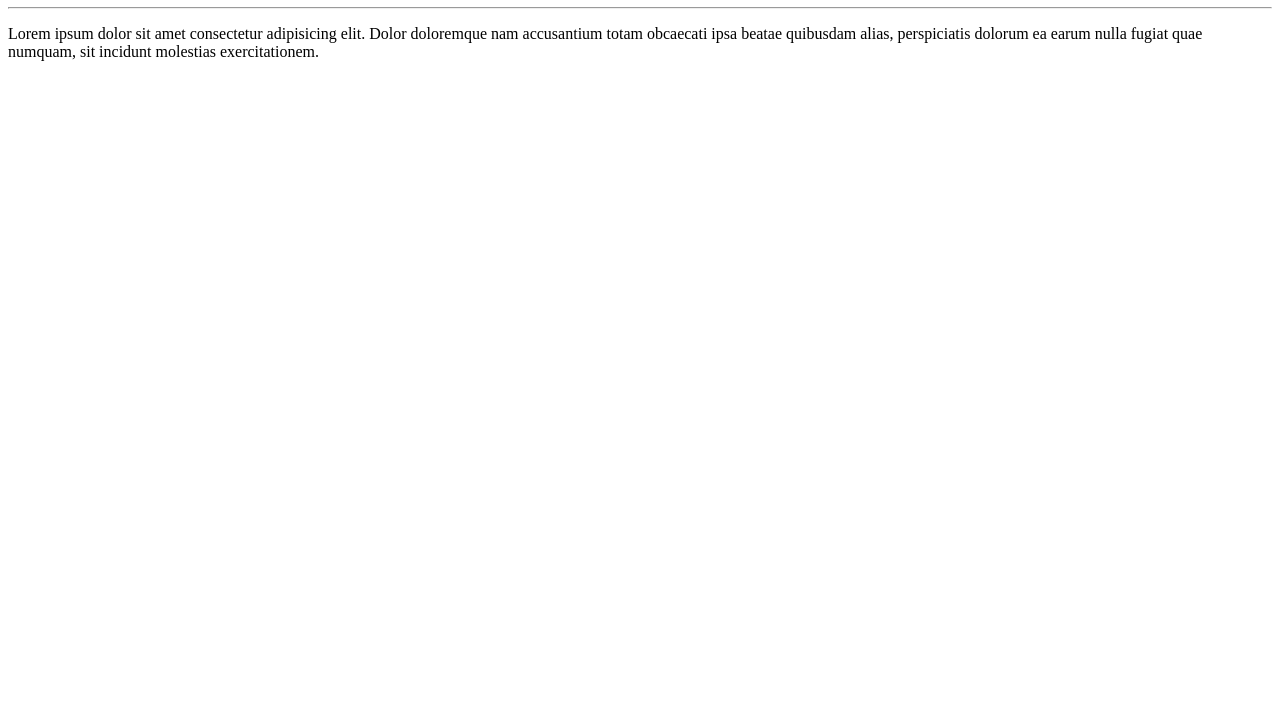
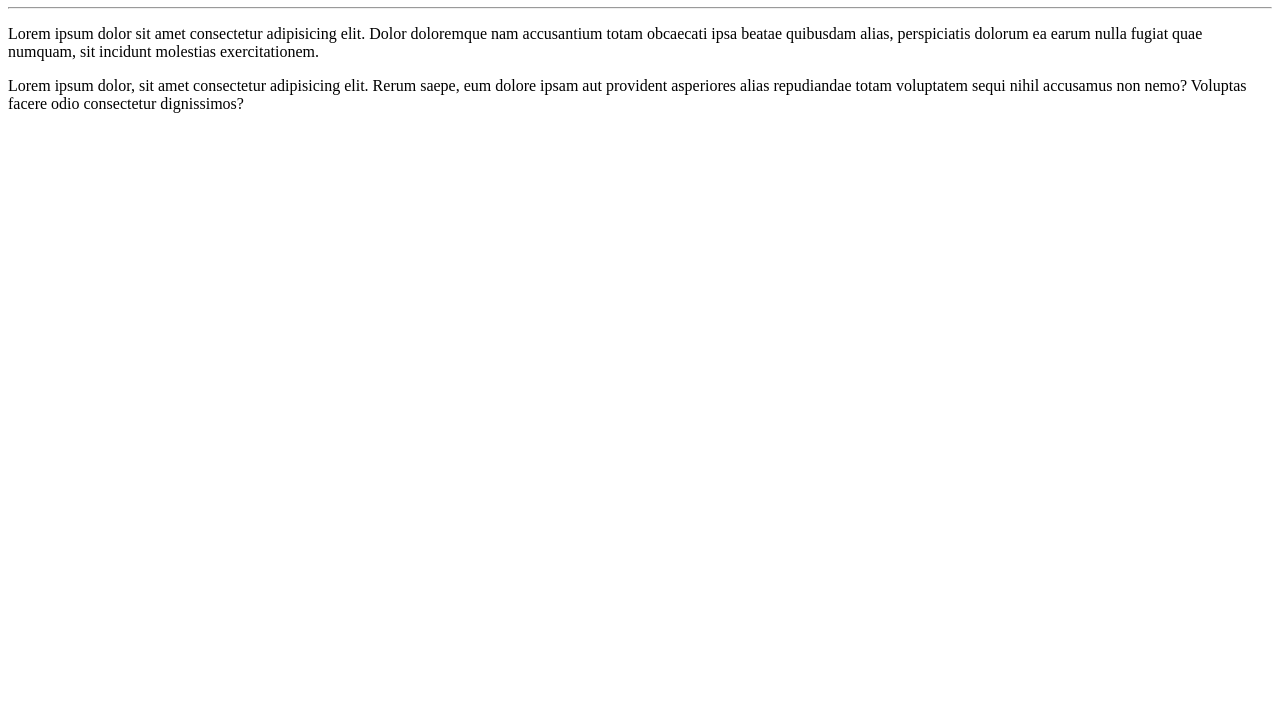
Before and after one commit to Rafael16rc/Ola-Mundo, a plain HTML site: page site-exemplo/index.html in a window 1280 px wide. Shown: the part 73-800 px from the top of the page. Drawn offline with Linux system fonts and the light colour scheme.

Commit message:
adicionei um parágrafo

```diff
--- a/site-exemplo/index.html
+++ b/site-exemplo/index.html
@@ -9,5 +9,6 @@
     <h1>Olá, Mundo!</h1>
     <hr>
     <p>Lorem ipsum dolor sit amet consectetur adipisicing elit. Dolor doloremque nam accusantium totam obcaecati ipsa beatae quibusdam alias, perspiciatis dolorum ea earum nulla fugiat quae numquam, sit incidunt molestias exercitationem.</p>
+    <p>Lorem ipsum dolor, sit amet consectetur adipisicing elit. Rerum saepe, eum dolore ipsam aut provident asperiores alias repudiandae totam voluptatem sequi nihil accusamus non nemo? Voluptas facere odio consectetur dignissimos?</p>
 </body>
 </html>
```
